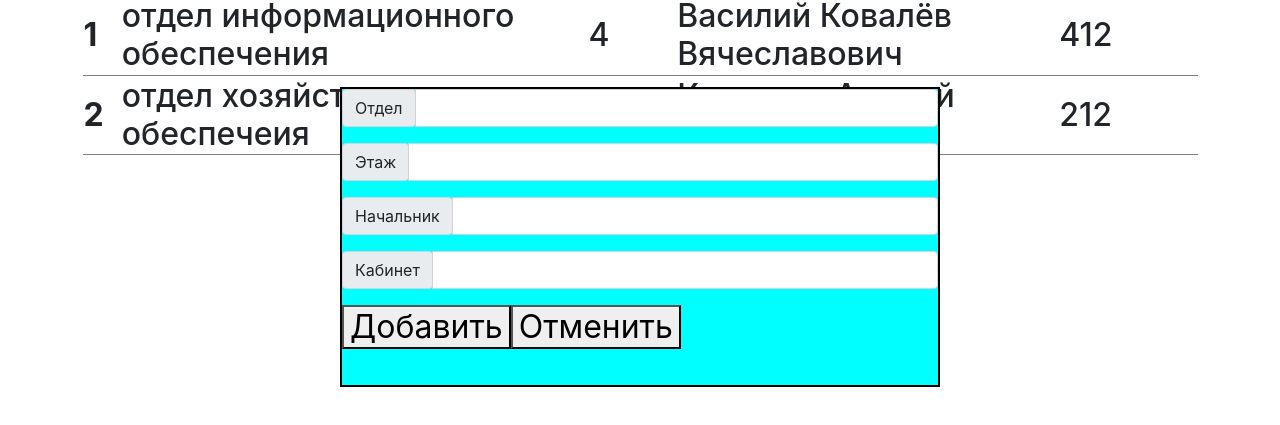
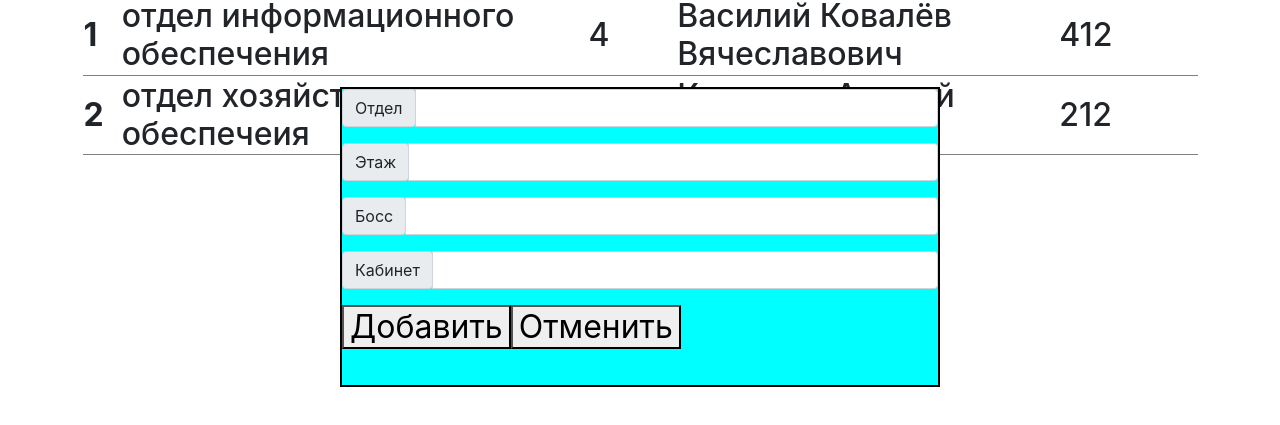
Before and after one commit to SergeyShabalin/equipment_accounting, a React (Create React App) app: page /department in a window 1280 px wide. Both pictures are taken after a click on the button "Добавить новый отдел". Shown: the part 163-588 px from the top of the page. Built offline with nearby package versions, Linux system fonts and the light colour scheme.

Commit message:
работает ввод и перенос модалку в отдельный компонент

```diff
--- a/src/components/department.jsx
+++ b/src/components/department.jsx
@@ -1,6 +1,7 @@
 import React from 'react'
 import '../styles/modalWindow.scss'
 import '../components/modalWindow'
+import Modal from "../components/modal"
 
 
 const Departments = () => {
@@ -28,31 +29,13 @@ const Departments = () => {
             }
         ]
     )
+
+
     //стэйт модалки
     const [hidden, setHidden] = React.useState(true)
 
     //стэйт инпутов
-    const [inputs, setInputs] = React.useState(
-        [{
-            name: '',
-            level: '',
-            bossName: '',
-            bossSurName: '',
-            bossMiddleName: '',
-            cabinetNumber: '',
-        }]
-    )
 
-
-    const a = {
-        id: depart.length + 1,
-        name: 'fgsg',
-        level: '6',
-        bossName: 'jhf',
-        bossSurName: 'Ковалёв',
-        bossMiddleName: 'Вячеславович',
-        cabinetNumber: '412'
-    }
 
     //закрыть модалку
     const closeModal = () => {
@@ -66,21 +49,15 @@ const Departments = () => {
     }
 
     //добавить новый отдел
-    const addModal = (event) => {
-       // setHidden(true)
+    const addModal = (inputs) => {
+        const obj = {...inputs, id: depart.length + 2}
 
-        console.log(event.target.value)
-     inputs = event.target.value
-       setInputs([...inputs.name,s])
-        console.log(inputs)
+        setHidden(true)
+        setDepart([...depart, obj])
+
     }
 
-
-    const inputHandler = (event) => {
-
-        //
-
-    }
+    console.log(depart)
 
 
     let res = depart.map(function (item) {
@@ -97,7 +74,7 @@ const Departments = () => {
 
     //Заголовок таблицы
     return <div>
-        <p>
+
             Отделы
             <table className="table-bordered ">
                 <thead align='center' className="table-secondary">
@@ -113,50 +90,13 @@ const Departments = () => {
 
             </table>
             <button hidden={!hidden} className="btn btn-success" onClick={openModal}>Добавить новый отдел</button>
-        </p>
-            {/*Модалка*/}
-        <div hidden={hidden} className='modalWindow'>
-            {/*инпуты */}
-            <div className="input-group input-group-sm mb-3">
-                <div className="input-group-prepend">
-                    <span className="input-group-text" id="inputGroup-sizing-sm">Отдел</span>
-                </div>
-                <input type="text"
-                       value={inputs.name}
-                       onChange={addModal}
-                       className="form-control"
-                       aria-label="Sizing example input"
-                       aria-describedby="inputGroup-sizing-sm"/>
-            </div>
 
-            <div className="input-group input-group-sm mb-3">
-                <div className="input-group-prepend">
-                    <span className="input-group-text" id="inputGroup-sizing-sm">Этаж</span>
-                </div>
-                <input type="text" className="form-control" aria-label="Sizing example input"
-                       aria-describedby="inputGroup-sizing-sm"/>
-            </div>
+        <Modal
+            hidden={hidden}
+            addModal={addModal}
+            closeModal={closeModal}
 
-            <div className="input-group input-group-sm mb-3">
-                <div className="input-group-prepend">
-                    <span className="input-group-text" id="inputGroup-sizing-sm">Начальник</span>
-                </div>
-                <input type="text" className="form-control" aria-label="Sizing example input"
-                       aria-describedby="inputGroup-sizing-sm"/>
-            </div>
-
-            <div className="input-group input-group-sm mb-3">
-                <div className="input-group-prepend">
-                    <span className="input-group-text" id="inputGroup-sizing-sm">Кабинет</span>
-                </div>
-                <input type="text" className="form-control" aria-label="Sizing example input"
-                       aria-describedby="inputGroup-sizing-sm"/>
-            </div>
-
-
-            <button onClick={addModal}>Добавить</button>
-            <button onClick={closeModal}>Отменить</button>
-        </div>
+        />
     </div>
 
 
--- /dev/null
+++ b/src/components/input.js
@@ -0,0 +1,20 @@
+import React from 'react'
+
+export const Input = (props)=> {
+
+    return (
+        <div className="input-group input-group-sm mb-3">
+            <div className="input-group-prepend">
+                <span className="input-group-text" id="inputGroup-sizing-sm">{props.label}</span>
+            </div>
+            <input type={props.type}
+                                      value={props.value}
+                   name = {props.name}
+                   onChange={props.onChange}
+                   className="form-control"
+                   aria-label="Sizing example input"
+                   aria-describedby="inputGroup-sizing-sm"/>
+        </div>
+
+    )
+}
--- /dev/null
+++ b/src/components/modal.js
@@ -0,0 +1,68 @@
+import React from 'react';
+import {Input} from "./input";
+
+
+export default function Modal({hidden,addModal,closeModal}) {
+
+    const [inputs, setInputs] = React.useState(
+        {
+            //id: props.depart.length + 2,
+            name: '',
+            level: '',
+            bossName: '',
+            bossSurName: '',
+            bossMiddleName: '',
+            cabinetNumber: '',
+        }
+    )
+
+    const inputHandler = ({target}) => {
+        setInputs({
+            ...inputs, [target.name]: target.value,
+
+        })
+    }
+
+    return (
+        <div>
+            {/*Модалка*/}
+            <div hidden={hidden} className='modalWindow'>
+                {/*инпуты */}
+
+                <Input type="text"
+                       label="Отдел"
+                       value={inputs.name}
+                       name='name'
+                       onChange={inputHandler}
+                />
+
+                <Input type="text"
+                       label="Этаж"
+                       value={inputs.level}
+                       name='level'
+                       onChange={inputHandler}
+                />
+
+                <Input type="text"
+                       label="Босс"
+                       value={inputs.bossName}
+                       name='bossName'
+                       onChange={inputHandler}
+                />
+
+                <Input type="text"
+                       label="Кабинет"
+                       value={inputs.cabinetNumber}
+                       name='cabinetNumber'
+                       onChange={inputHandler}
+                />
+
+
+
+
+                <button onClick={()=>{addModal(inputs)}}>Добавить</button>
+                <button onClick={closeModal}>Отменить</button>
+            </div>
+        </div>
+    );
+}
```
